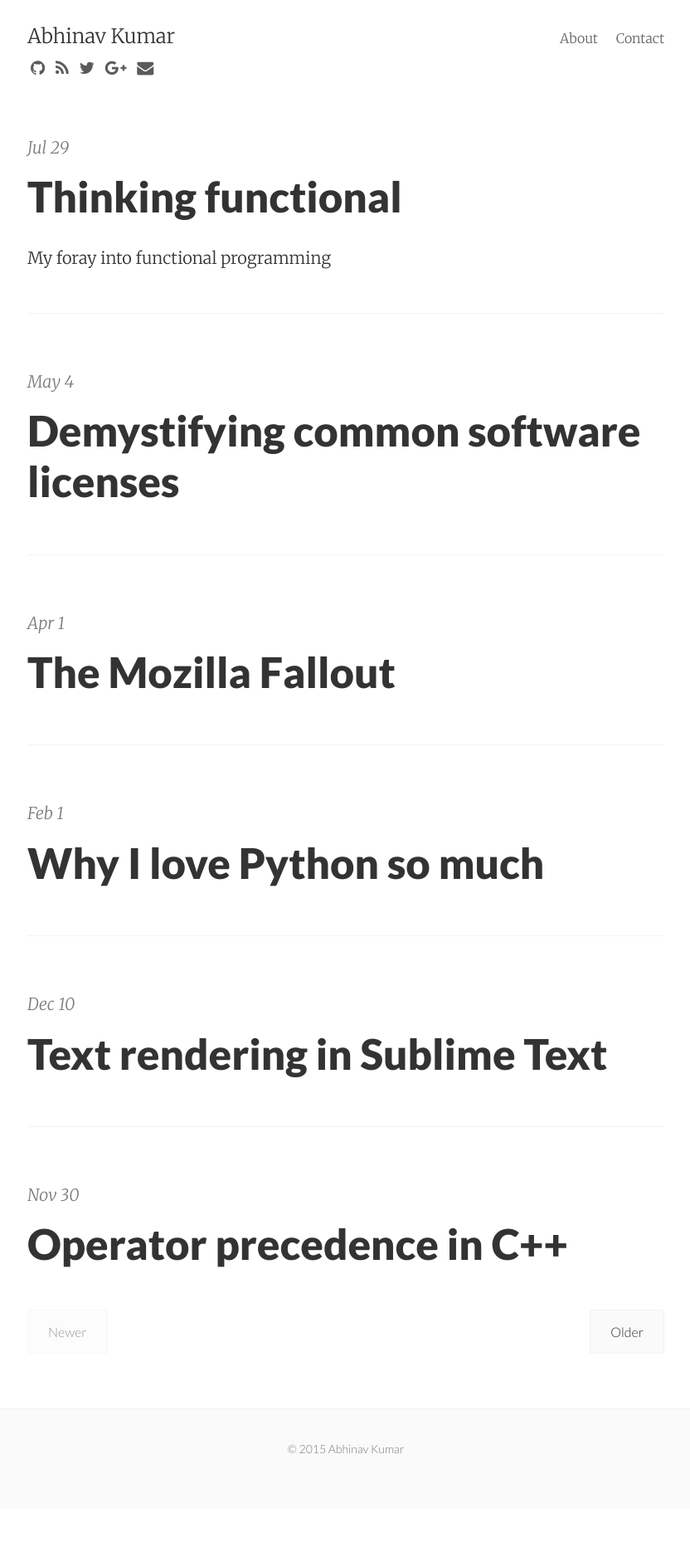
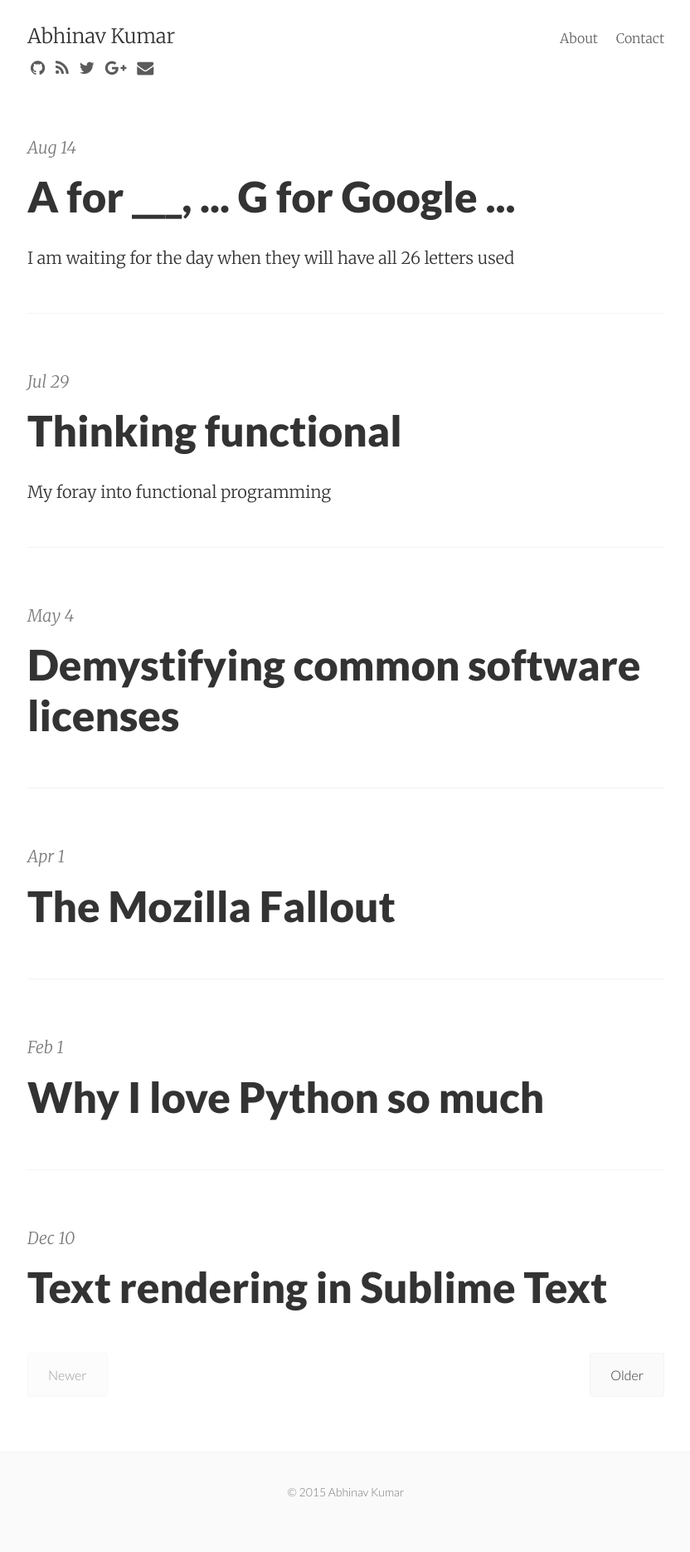
Before and after one commit to abhnvkmr/abhnvkmr.github.io, a Jekyll site: the page built from index.html, in a window 1280 px wide. Shown: the whole page at 83% size, without its empty margins (223-1055 px from the left). Built offline with Jekyll 4.4.1, drawn with Linux system fonts in a browser that asks for light colours; nearby versions of some CDN libraries; Markdown is read by kramdown in place of the engine named in the settings; the list of posts is cut into pages by our own code; before the commit the page ends 1818 px from its top, so only the background shows below that; some of the changed lines change nothing that is shown.

Commit message:
Posted A for G for

```diff
--- /dev/null
+++ b/_posts/2015-08-14-a-for-g-for-google.md
@@ -0,0 +1,27 @@
+---
+title: 'A for ___, ... G for Google ...'
+layout: post
+tags: [technology]
+share: true
+comments: true
+summary: 'I am waiting for the day when they will have all 26 letters used'
+---
+In one of the most important tech news in this decade, Google restructured itself into a conglomerate. The name is Alphabet. If you are getting the news from this article, I won’t blame you for thinking that it’s kind of a big joke from Page and Brin. I was pillow surfing when the story popped up into my HN feed and it was hard to believe. A lot of redditors admitted to checking the date after reading the news as if it was another April Fools joke.
+
+But let’s not kid ourselves here. Google does outrageous things. They simply do. Like:
+
+They killed Wave. They made Google+ mandatory.
+
+They are the only corporation who are very consistent with delivering easter eggs in their products. Even their Alphabet announcement has a hidden link to hooli.XYZ (A evil corporation parodying Google in the Mr Robot TV series). Microsoft also used to do that but I think their enterprise customers don’t like those fun parts of the software.
+
+    Who can forget the flight simulator game in Excel 97?
+
+They launched Gmail on April 1, 2004.
+
+    Quoting an internet person: “One day we will realize that Gmail was indeed an April Fool’s joke and none of the mails were actually sent to the recipient”.
+
+And the best thing is that the page for the new corporation is abc.xyz. Not .com, not even the hip .io, but .xyz. I think that this move will single-handedly play a big role in ending for dominance of over-crowded and saturated .com gTLD. (It’s another matter that I did not get .com domain for my own name. ;)
+
+    Namecheap is running a limited-time promotion of .xyz domains at $1. itsmy.xyz is <strikethrough>mine</strikethrough> ours now.
+
+Lastly I wonder, what would they do with Capital and Calico. They both start with C.
--- a/index.html
+++ b/index.html
@@ -15,6 +15,5 @@ layout: default
       </div>
     {% endfor %}
   </div>
-
   {% include pagination.html %}
 </div>
```
